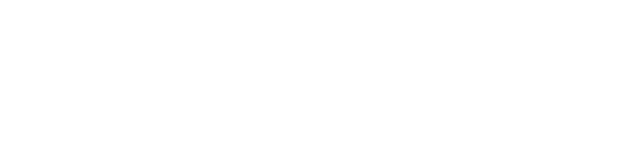
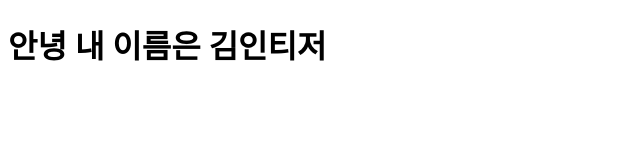
Before and after one commit to KimInteger/subjectThreeGit, a website: page index.html in a window 1280 px wide. Shown: the whole page, without its empty margins (0-640 px from the left). Drawn offline with Linux system fonts and the light colour scheme.

Commit message:
h1태그 작성

```diff
--- a/index.html
+++ b/index.html
@@ -6,6 +6,6 @@
   <title>Document</title>
 </head>
 <body>
-
+  <h1>안녕 내 이름은 김인티저</h1>
 </body>
 </html>
```
